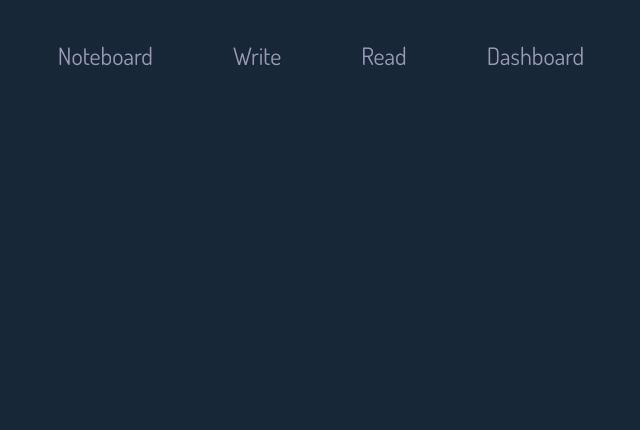
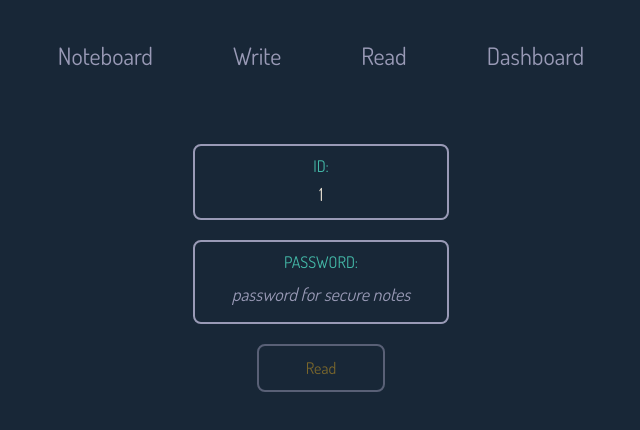
Before and after one commit to isane79/noteboard, a Vue app: page /read/1 in a window 1280 px wide. Shown: the top 430 px of the page, without its empty margins (319-959 px from the left). Built offline with nearby package versions, Linux system fonts and the light colour scheme; no server answers.

Commit message:
Read and search of note seprated in 2 pages.

```diff
--- a/src/router/index.js
+++ b/src/router/index.js
@@ -3,29 +3,35 @@ import NoteboardView from '../views/NoteboardView.vue'
 import WriteView from '../views/WriteView.vue'
 import ReadView from '../views/ReadView.vue'
 import DashboardView from '../views/DashboardView.vue'
+import NoteView from '../views/NoteView.vue'
 
 const router = createRouter({
   history: createWebHistory(import.meta.env.BASE_URL),
   routes: [
     {
+      name: 'noteboard',
       path: '/',
-      name: 'noteboard',
       component: NoteboardView
     }
     ,
     {
+      name: 'write',
       path: '/write',
-      name: 'write',
       component: WriteView
     },
     {
       name: 'read',
-      path: '/read',
+      path: '/read/:id?',
       component: ReadView,
     },
     {
+      name: 'note',
+      path: '/note',
+      component: NoteView,
+    },
+    {
+      name: 'dashboard',
       path: '/dashboard',
-      name: 'dashboard',
       component: DashboardView
     }
   ]
--- a/src/views/ReadView.vue
+++ b/src/views/ReadView.vue
@@ -1,34 +1,36 @@
 <script setup>
+import { onBeforeMount } from "vue";
+import { useRoute } from "vue-router";
 import { storeToRefs } from "pinia";
 import { useNoteStore } from "../stores/note";
 import { ref } from "vue";
 import { computed } from "@vue/reactivity";
+import router from "@/router";
 
 const noteStore = useNoteStore();
 const { note } = storeToRefs(noteStore);
-const id = ref(note.value.id);
+const id = ref(useRoute().params.id);
 const password = ref(note.value.password);
-const isSame = computed(() => {
-    return id.value == note.value.id || id.value.trim().length != 24;
+const isInvalidId = computed(() => {
+    return id.value == null || id.value.trim().length != 24;
 });
+
 const handleRead = async () => {
-    if ((await noteStore.read(id.value, password.value)) == null) {
-        noteStore.reset();
-        alert("Note is expired or password is wrong.");
+    if (isInvalidId.value) {
+        return;
     }
+
+    (await noteStore.read(id.value, password.value)) == null
+        ? alert("Note is expired or password is wrong.")
+        : router.push({ name: "note" });
 };
+
+onBeforeMount(async () => {
+    await handleRead();
+});
 </script>
 
 <template>
-    <h2 v-if="note.title" class="mt-4 text-2xl font-bold text-accent">
-        {{ note.title }}
-    </h2>
-    <p
-        v-if="note.content"
-        class="max-w-[320px] p-8 text-center text-2xl text-secondary"
-    >
-        {{ note.content }}
-    </p>
     <div
         class="mt-8 min-w-[16rem] rounded-lg border-2 border-secondary py-2 px-4 text-center"
     >
@@ -59,7 +61,7 @@ const handleRead = async () => {
     <div class="flex w-full flex-wrap justify-center pt-5">
         <button
             @click="handleRead"
-            :disabled="isSame"
+            :disabled="isInvalidId"
             class="text-md h-12 w-32 rounded-lg border-2 border-secondary text-[goldenrod] disabled:opacity-50"
         >
             Read
--- a/src/views/WriteView.vue
+++ b/src/views/WriteView.vue
@@ -20,7 +20,7 @@ const submitHandler = async () => {
         content.value,
         password.value
     ))
-        ? router.push({ name: "read" })
+        ? router.push({ name: "note" })
         : alert("server connection failed");
 };
 </script>
@@ -84,7 +84,7 @@ const submitHandler = async () => {
             <span class="uppercase text-accent">Password:</span>
             <input
                 v-model="password"
-                class="block h-10 w-full border-none bg-transparent text-lg  text-neutral outline-none placeholder:italic placeholder:text-secondary"
+                class="block h-10 w-full border-none bg-transparent text-lg text-neutral outline-none placeholder:italic placeholder:text-secondary"
                 type="password"
                 placeholder="set password to access note"
                 autocomplete="off"
```
